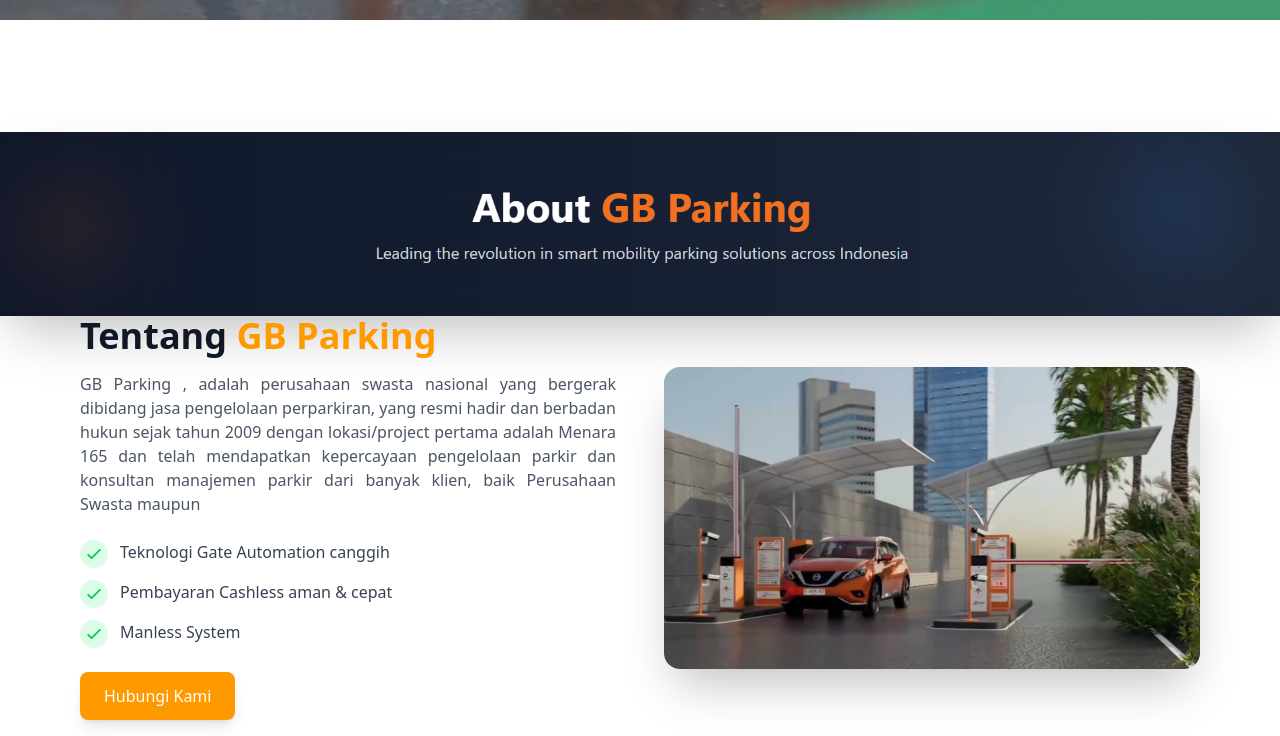
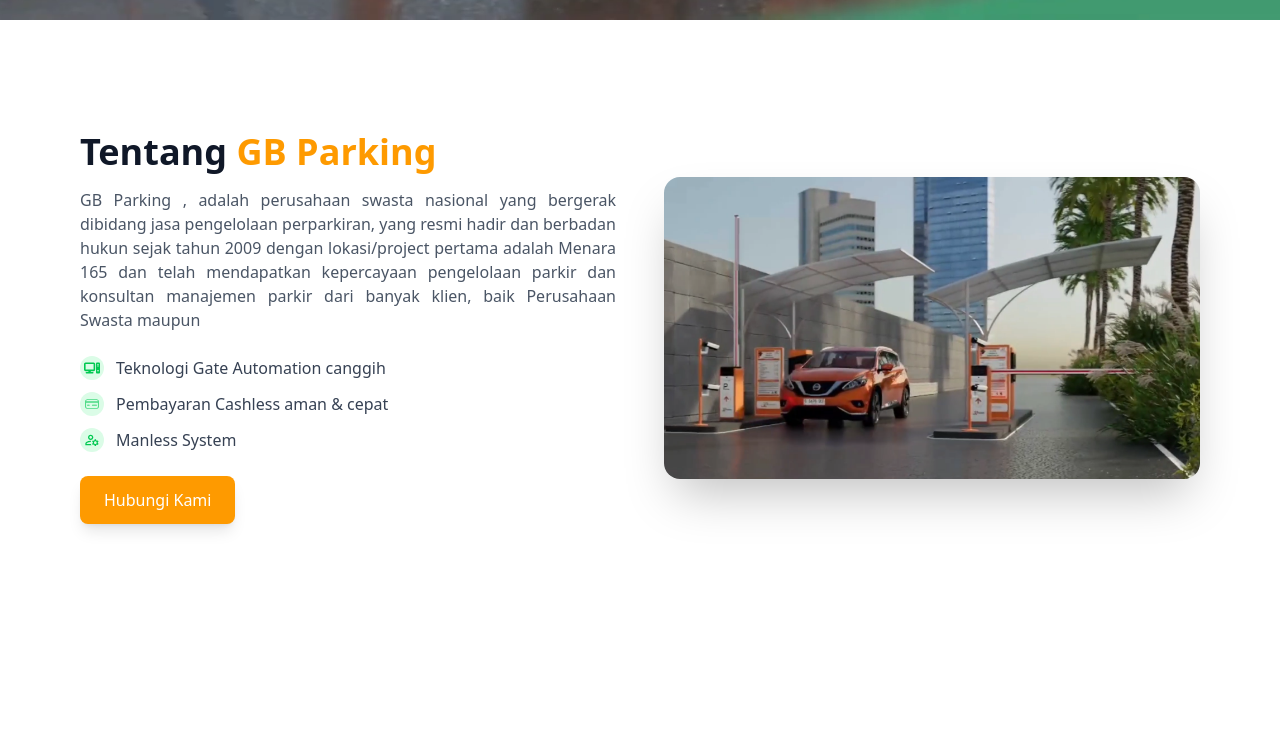
Before and after one commit to tarxvrf/parking, a Next.js app: page / in a window 1280 px wide. Shown: the part 780-1516 px from the top of the page. Built offline with nearby package versions, Linux system fonts and the light colour scheme.

Commit message:
perbaikan code

```diff
--- a/src/app/About.tsx
+++ b/src/app/About.tsx
@@ -1,5 +1,8 @@
 import React from "react";
 import Image from "next/image";
+import { FaComputer } from "react-icons/fa6";
+import { CiCreditCard1 } from "react-icons/ci";
+import { MdOutlineManageAccounts } from "react-icons/md";
 
 function About() {
   return (
@@ -8,12 +11,6 @@
       {/* About Section */}
       <section id="about" className="py-20 sm:py-24 lg:pt-28">
 
-
-            <Image width={200} height={100}
-              src="/images/aboutt.png"
-              alt="Tentang GB Parking"
-              className="w-full  shadow-2xl object-cover"
-            />
 
 
         <div className="max-w-8xl mx-auto px-20 grid lg:grid-cols-2 gap-12 items-center">
@@ -29,20 +26,7 @@
             <ul className="space-y-3 mb-6">
               <li className="flex items-start gap-3">
                 <span className="bg-green-100 text-green-500 rounded-full p-1">
-                  <svg
-                    xmlns="http://www.w3.org/2000/svg"
-                    className="h-5 w-5"
-                    fill="none"
-                    viewBox="0 0 24 24"
-                    stroke="currentColor"
-                  >
-                    <path
-                      strokeLinecap="round"
-                      strokeLinejoin="round"
-                      strokeWidth="2"
-                      d="M5 13l4 4L19 7"
-                    />
-                  </svg>
+                  <FaComputer />
                 </span>
                 <span className="text-gray-700">
                   Teknologi Gate Automation canggih
@@ -50,20 +34,7 @@
               </li>
               <li className="flex items-start gap-3">
                 <span className="bg-green-100 text-green-500 rounded-full p-1">
-                  <svg
-                    xmlns="http://www.w3.org/2000/svg"
-                    className="h-5 w-5"
-                    fill="none"
-                    viewBox="0 0 24 24"
-                    stroke="currentColor"
-                  >
-                    <path
-                      strokeLinecap="round"
-                      strokeLinejoin="round"
-                      strokeWidth="2"
-                      d="M5 13l4 4L19 7"
-                    />
-                  </svg>
+                  <CiCreditCard1 />
                 </span>
                 <span className="text-gray-700">
                   Pembayaran Cashless aman & cepat
@@ -71,20 +42,7 @@
               </li>
               <li className="flex items-start gap-3">
                 <span className="bg-green-100 text-green-500 rounded-full p-1">
-                  <svg
-                    xmlns="http://www.w3.org/2000/svg"
-                    className="h-5 w-5"
-                    fill="none"
-                    viewBox="0 0 24 24"
-                    stroke="currentColor"
-                  >
-                    <path
-                      strokeLinecap="round"
-                      strokeLinejoin="round"
-                      strokeWidth="2"
-                      d="M5 13l4 4L19 7"
-                    />
-                  </svg>
+                 <MdOutlineManageAccounts />
                 </span>
                 <span className="text-gray-700">
                  Manless System
--- a/src/app/Service.tsx
+++ b/src/app/Service.tsx
@@ -30,22 +30,22 @@
     {
       name: "Sistem Parkir Otomatis",
       desc: "Solusi modern untuk manajemen parkir dengan sistem tiket dan sensor otomatis.",
-      img: "/images/qris1.jpg",
+      img: "/images/bongate.png",
     },
     {
       name: "Aplikasi Mobile",
       desc: "Booking dan pembayaran parkir lebih mudah melalui aplikasi smartphone.",
-      img: "/images/flaz.jpg",
+      img: "/images/edc.png",
     },
     {
       name: "Smart Barrier Gate",
       desc: "Gerbang parkir otomatis dengan RFID & ANPR (kamera plat nomor).",
-      img: "/images/gate.jpg",
+      img: "/images/ev.png",
     },
     {
       name: "Manajemen Lahan Parkir",
       desc: "Layanan pengelolaan parkir profesional untuk bisnis & properti.",
-      img: "/images/palang.jpg",
+      img: "/images/lpr.png",
     },
   ];
   return (
--- a/src/app/Sistem.tsx
+++ b/src/app/Sistem.tsx
@@ -9,14 +9,14 @@
     <div>
       {" "}
       {/* About Section */}
-      <section id="sistem" className="py-20 sm:py-24 lg:pt-28">
+      <section id="sistem" className="py-20  bg-amber-600 sm:py-24 lg:pt-28">
 
         <div className="max-w-8xl bg-amber-600">
           <h2 className="text-3xl text-center md:text-4xl font-bold text-gray-900 mb-4">
             <span className="text-white">   GB Parking System</span>
           </h2>
 
-          <div className="max-w-8xl  mx-auto px-20 grid lg:grid-cols-2 gap-12 items-center">
+          <div className="max-w-9xl  mx-auto px-20 pt-10 grid lg:grid-cols-2 gap-12 items-center">
 
             <div className="">
               <Image width={500} height={500}
@@ -60,7 +60,7 @@
                 <Image width={500} height={500}
                   src="/images/tap.png"
                   alt="Tentang GB Parking"
-                  className="rounded-2xl shadow-lg w-full h-40 object-cover"
+                  className="rounded-2xl shadow-lg w-full h-38 object-cover"
                 />
               </div>
 
--- a/src/app/page.tsx
+++ b/src/app/page.tsx
@@ -29,7 +29,6 @@
       <Product/>
       <Service />
       <Partner />
-      <Review />
       <Lokasi />
       <Contact />
       <WA />
```
Also changed, not shown: src/app/Product.tsx (+9 -35 lines).
